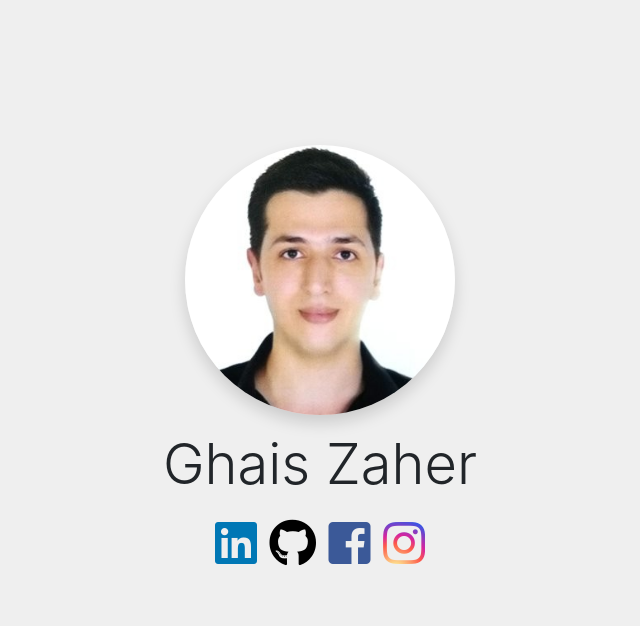
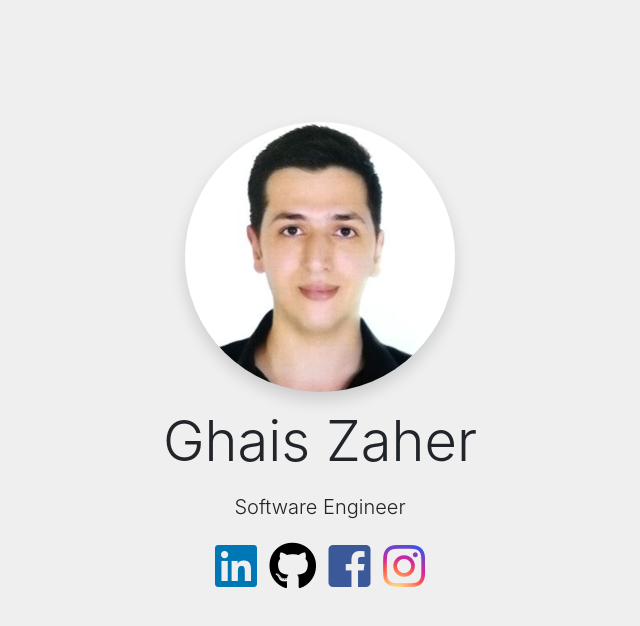
Before and after one commit to ghaiszaher/ghaiszaher.github.io, a plain HTML site: page index.html in a window 1280 px wide. Shown: the whole page, without its empty margins (320-960 px from the left). Drawn offline with nearby package versions, Linux system fonts and the light colour scheme.

Commit message:
add title

```diff
--- a/index.html
+++ b/index.html
@@ -21,6 +21,7 @@
                 <img id="myImage" class="img-fluid rounded-circle shadow" src="images/ghais-square.png" alt="Ghais Zaher">
             </div>
             <div class="display-4 pb-3">Ghais Zaher</div>
+            <div class="lead pb-3">Software Engineer</div>
             <a href="https://www.linkedin.com/in/ghaiszaher" target="_blank">
                 <i class="fab fa-3x fa-linkedin m-1"></i>
             </a>
```
